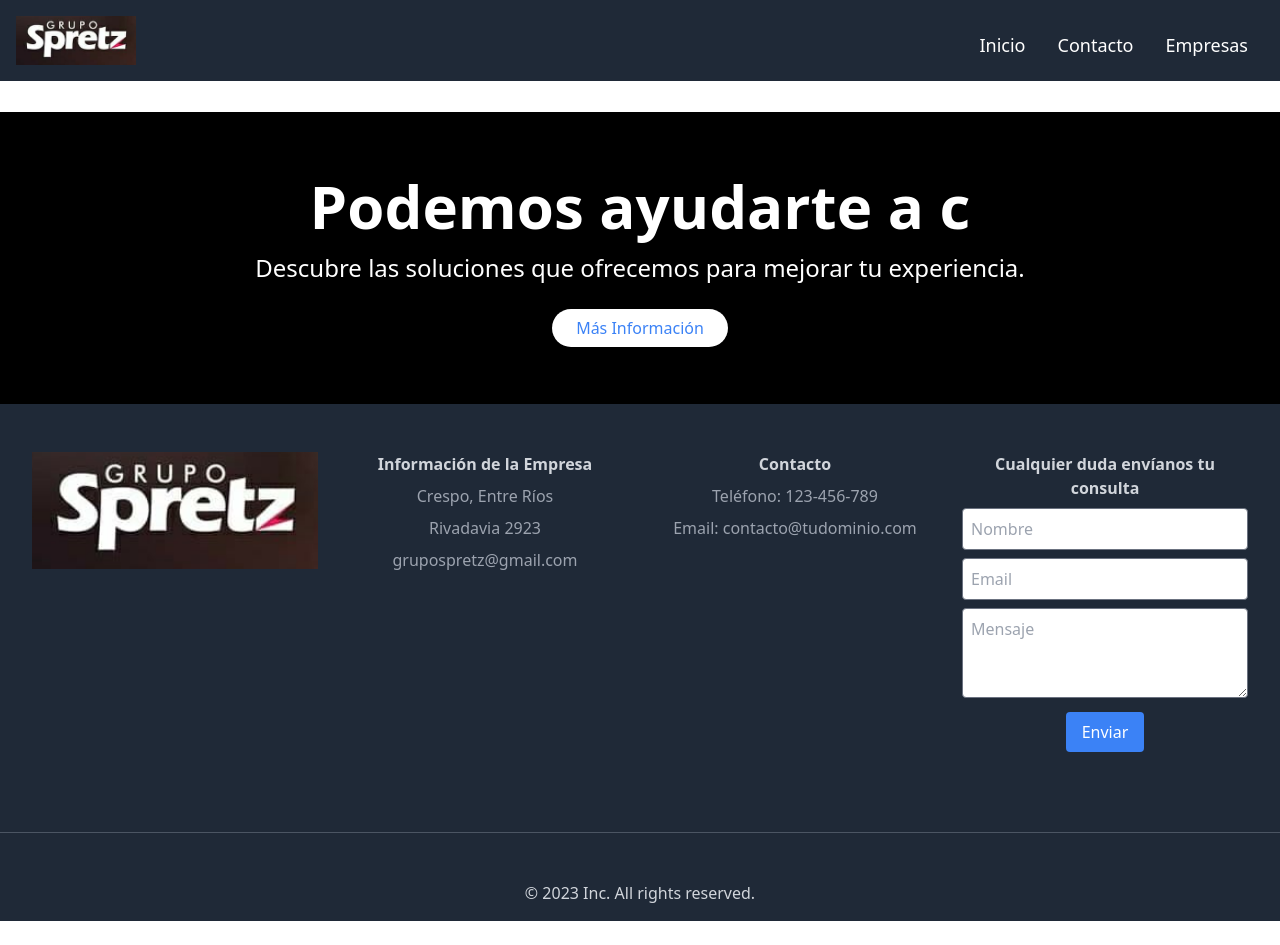
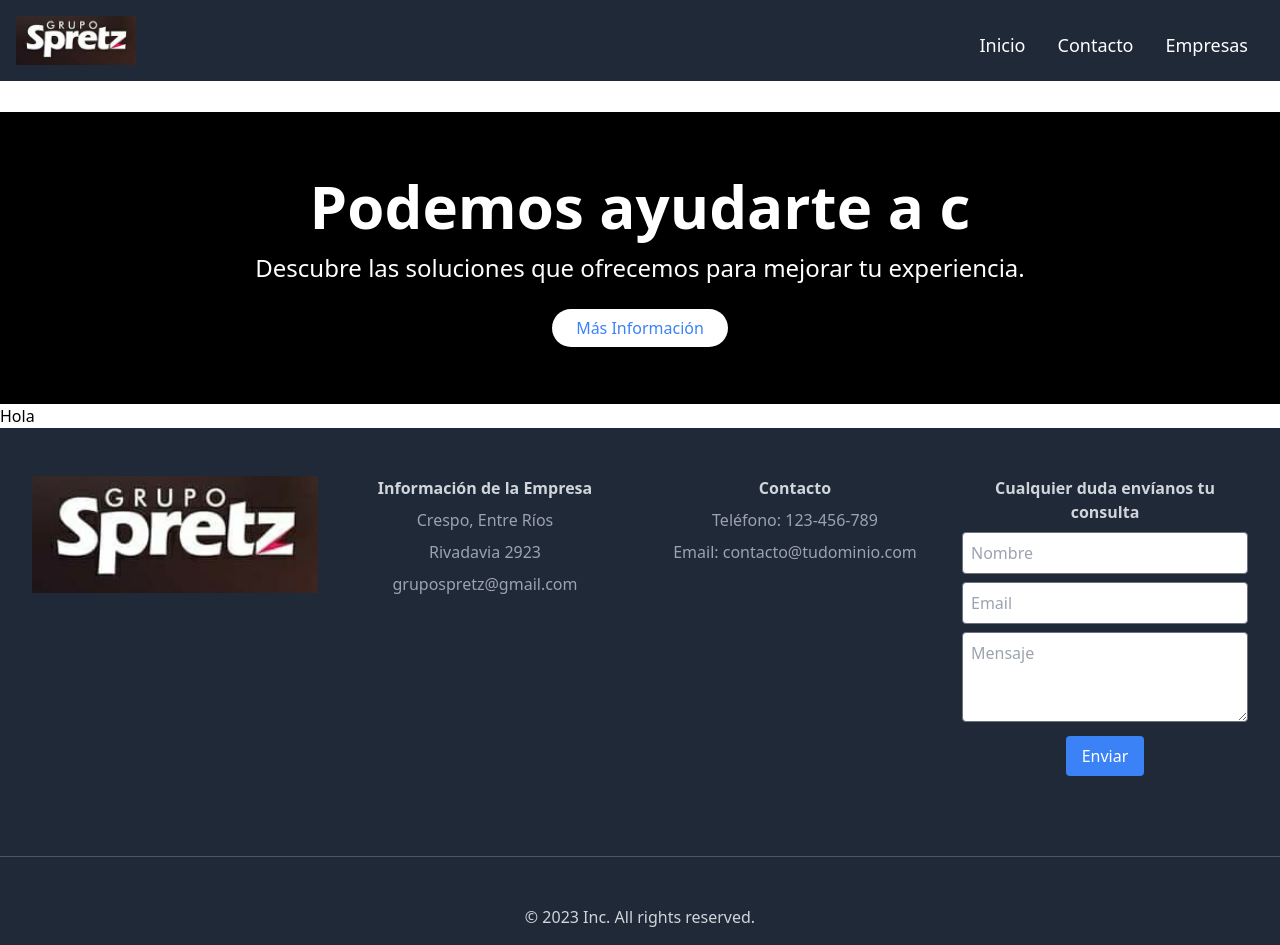
Before and after one commit to JuanNahual/Grupos-sp, a React (Create React App) app: page /Grupos-sp/Empresas in a window 1280 px wide. Before the commit the page ends 921 px from the top, so only its background shows below. Built offline with nearby package versions, Linux system fonts and the light colour scheme.

Commit message:
Update Empresas.jsx

```diff
--- a/src/containers/pages/Empresas.jsx
+++ b/src/containers/pages/Empresas.jsx
@@ -9,6 +9,7 @@ function Empresas(){
 			<Navbar/>
 			<div className="pt-28">
 			<Header/>
+			Hola
 
 			</div>
 			<Footer/>
```
